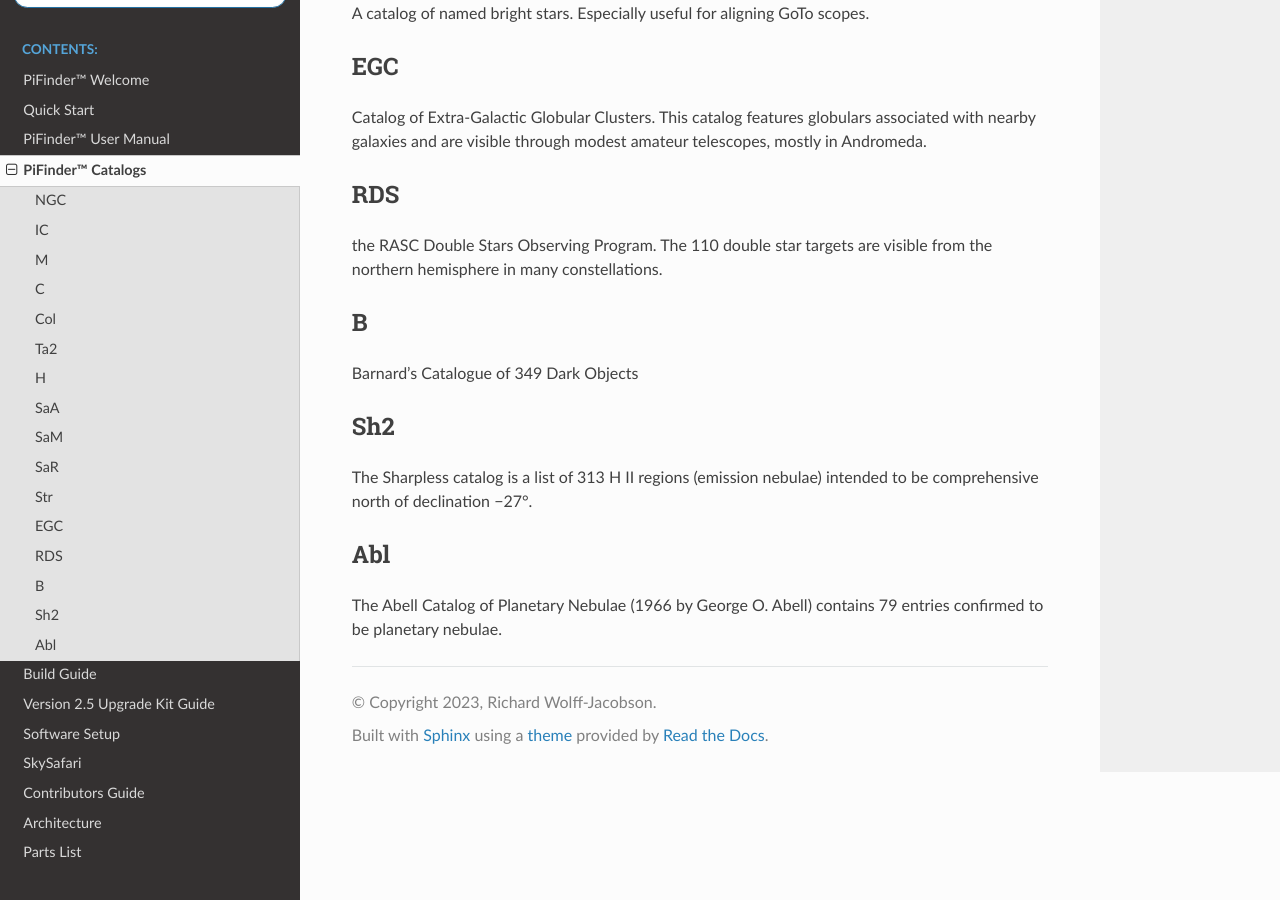
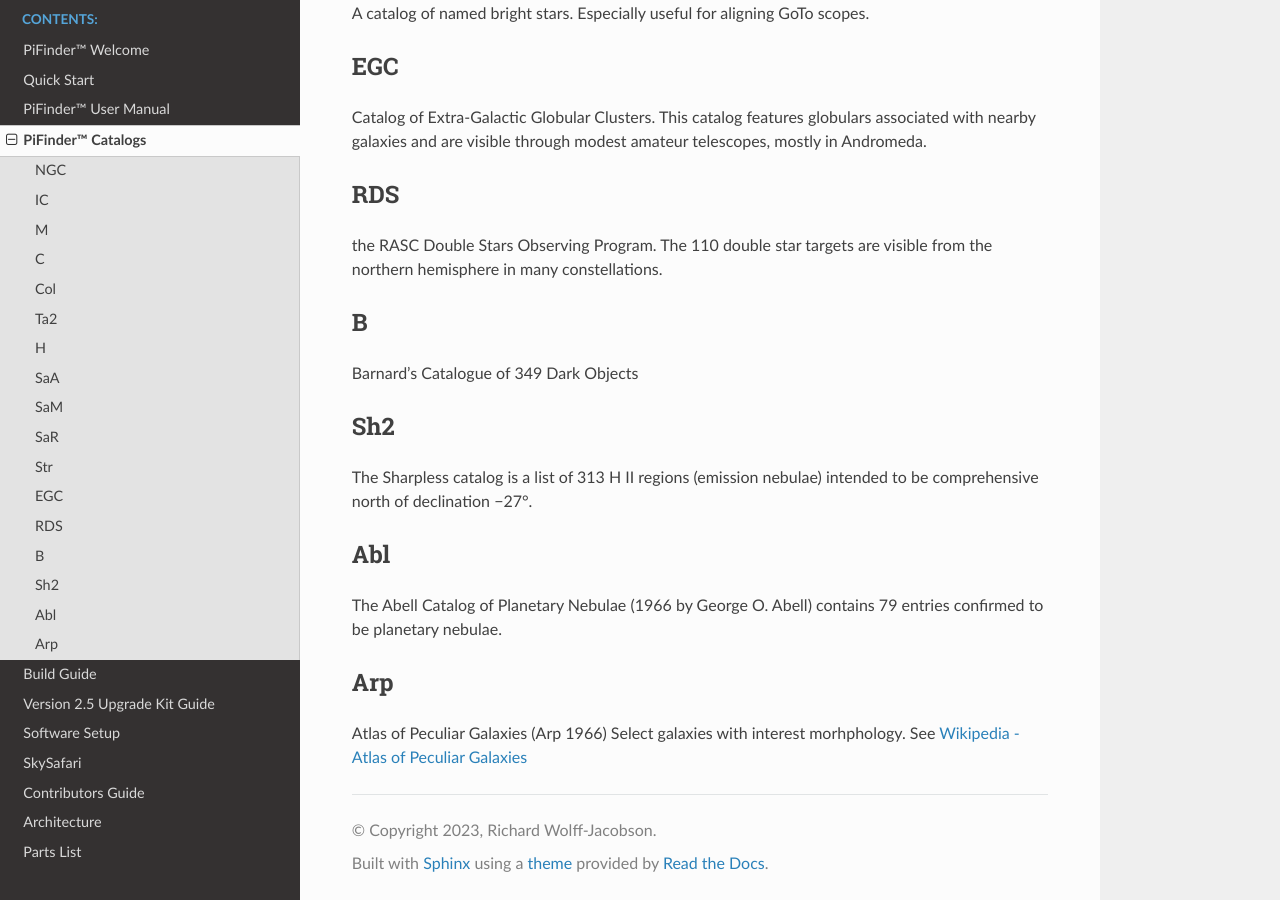
Before and after one commit to brickbots/PiFinder, a Sphinx documentation site: the page built from docs/source/catalogs.rst, in a window 1280 px wide and 900 px high, scrolled down 1446 px. Built offline with Sphinx 7.4.7 and the Read the Docs theme 3.1.0, drawn with Linux system fonts in a browser that asks for light colours.

Commit message:
Add arp to catalogs

```diff
--- a/docs/source/catalogs.rst
+++ b/docs/source/catalogs.rst
@@ -72,3 +72,8 @@ The Sharpless catalog is a list of 313 H II regions (emission nebulae) intended
 Abl
 ----
 The Abell Catalog of Planetary Nebulae (1966 by George O. Abell) contains 79 entries confirmed to be planetary nebulae.
+
+Arp
+----
+Atlas of Peculiar Galaxies    (Arp 1966)
+Select galaxies with interest morhphology.  See `Wikipedia - Atlas of Peculiar Galaxies <https://en.wikipedia.org/wiki/Atlas_of_Peculiar_Galaxies>`_
```
Also changed, not shown: docs/source/dev_guide.rst (+6 -2 lines).
